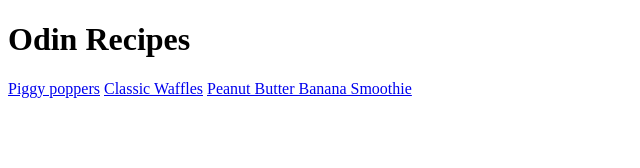
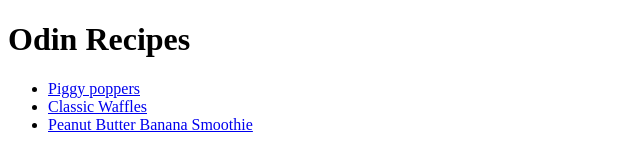
Before and after one commit to jcehowell1/odin-recipes, a plain HTML site: page index.html in a window 1280 px wide. Shown: the whole page, without its empty margins (0-640 px from the left). Drawn offline with Linux system fonts and the light colour scheme.

Commit message:
Update index.html

```diff
--- a/index.html
+++ b/index.html
@@ -9,8 +9,10 @@
 
     <body>
         <h1>Odin Recipes</h1>
-        <a href="recipes/piggypopper.html">Piggy poppers</a>
-        <a href="recipes/classicwaffle.html">Classic Waffles</a>
-        <a href="recipes/pbbananasmoothie.html">Peanut Butter Banana Smoothie</a>
+        <ul>
+            <li><a href="recipes/piggypopper.html">Piggy poppers</a></li>
+            <li><a href="recipes/classicwaffle.html">Classic Waffles</a></li>
+            <li><a href="recipes/pbbananasmoothie.html">Peanut Butter Banana Smoothie</a></li>
+        </ul>
     </body>
 </html>
```
